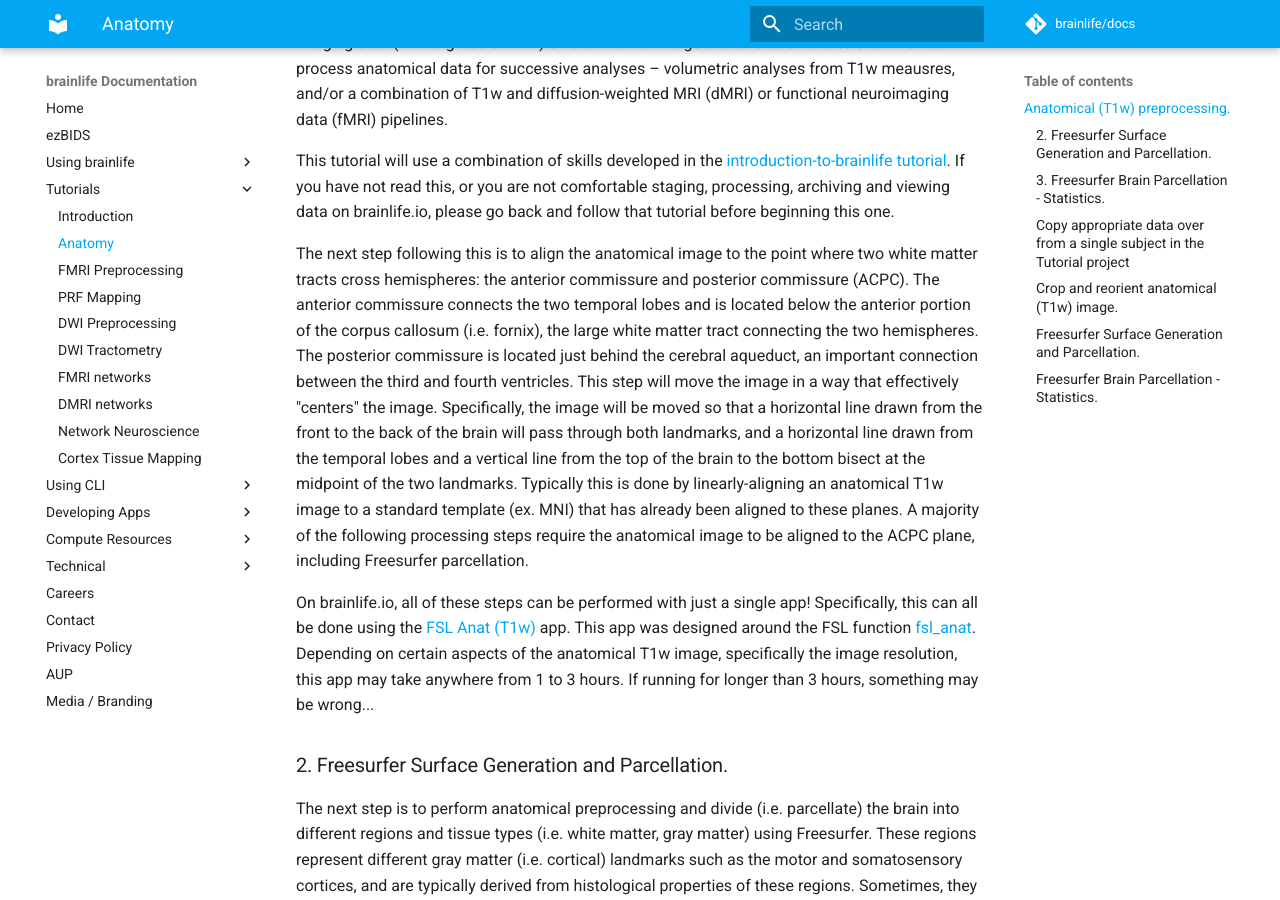
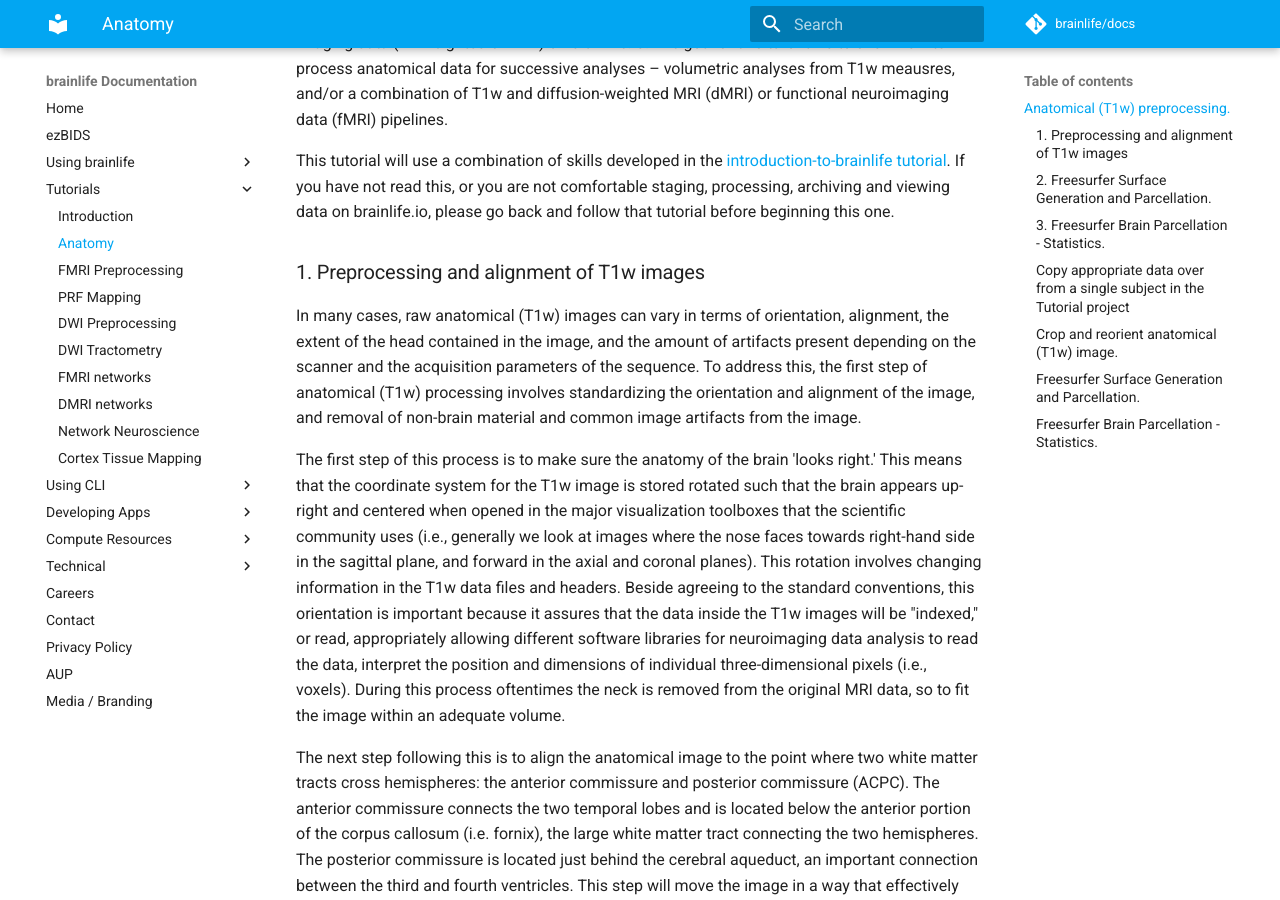
Before and after one commit to brainlife/docs, an MkDocs documentation site: the page built from docs/tutorial/t1w-preprocessing.md, in a window 1280 px wide and 900 px high, scrolled down 350 px. Built offline with MkDocs 1.6.1 and Material for MkDocs 9.7.7, drawn with Linux system fonts in a browser that asks for light colours; comment, search, counter and statistics services are not loaded.

Commit message:
Update t1w-preprocessing.md

```diff
--- a/docs/tutorial/t1w-preprocessing.md
+++ b/docs/tutorial/t1w-preprocessing.md
@@ -22,6 +22,11 @@
 The first step of this process is to make sure the anatomy of the brain 'looks right.' This means that the coordinate system for the T1w image is stored rotated such that the brain appears up-right and centered when opened in the major visualization toolboxes that the scientific community uses (i.e., generally we look at images where the nose faces towards right-hand side in the sagittal plane, and forward in the axial and coronal planes). This rotation involves changing information in the T1w data files and headers. Beside agreeing to the standard conventions, this orientation is important because it assures that the data inside the T1w images will be "indexed,"  or read, appropriately allowing different software libraries for neuroimaging data analysis to  read the data, interpret the position and dimensions of individual three-dimensional pixels (i.e., voxels). During this process oftentimes the neck is removed from the original MRI data, so to fit the image within an adequate volume.
 
 <!-- need image of raw T1w and correctly oriented T1w image, same with cropping -->
+### 1. Preprocessing and alignment of T1w images
+
+In many cases, raw anatomical (T1w) images can vary in terms of orientation, alignment, the extent of the head contained in the image, and the amount of artifacts present depending on the scanner and the acquisition parameters of the sequence. To address this, the first step of anatomical (T1w) processing involves standardizing the orientation and alignment of the image, and removal of non-brain material and common image artifacts from the image.
+
+The first step of this process is to make sure the anatomy of the brain 'looks right.' This means that the coordinate system for the T1w image is stored rotated such that the brain appears up-right and centered when opened in the major visualization toolboxes that the scientific community uses (i.e., generally we look at images where the nose faces towards right-hand side in the sagittal plane, and forward in the axial and coronal planes). This rotation involves changing information in the T1w data files and headers. Beside agreeing to the standard conventions, this orientation is important because it assures that the data inside the T1w images will be "indexed,"  or read, appropriately allowing different software libraries for neuroimaging data analysis to  read the data, interpret the position and dimensions of individual three-dimensional pixels (i.e., voxels). During this process oftentimes the neck is removed from the original MRI data, so to fit the image within an adequate volume.
 
 The next step following this is to align the anatomical image to the point where two white matter tracts cross hemispheres: the anterior commissure and posterior commissure (ACPC). The anterior commissure connects the two temporal lobes and is located below the anterior portion of the corpus callosum (i.e. fornix), the large white matter tract connecting the two hemispheres. The posterior commissure is located just behind the cerebral aqueduct, an important connection between the third and fourth ventricles. This step will move the image in a way that effectively "centers" the image. Specifically, the image will be moved so that a horizontal line drawn from the front to the back of the brain will pass through both landmarks, and a horizontal line drawn from the temporal lobes and a vertical line from the top of the brain to the bottom bisect at the midpoint of the two landmarks. Typically this is done by linearly-aligning an anatomical T1w image to a standard template (ex. MNI) that has already been aligned to these planes. A majority of the following processing steps require the anatomical image to be aligned to the ACPC plane, including Freesurfer parcellation.
 
```
